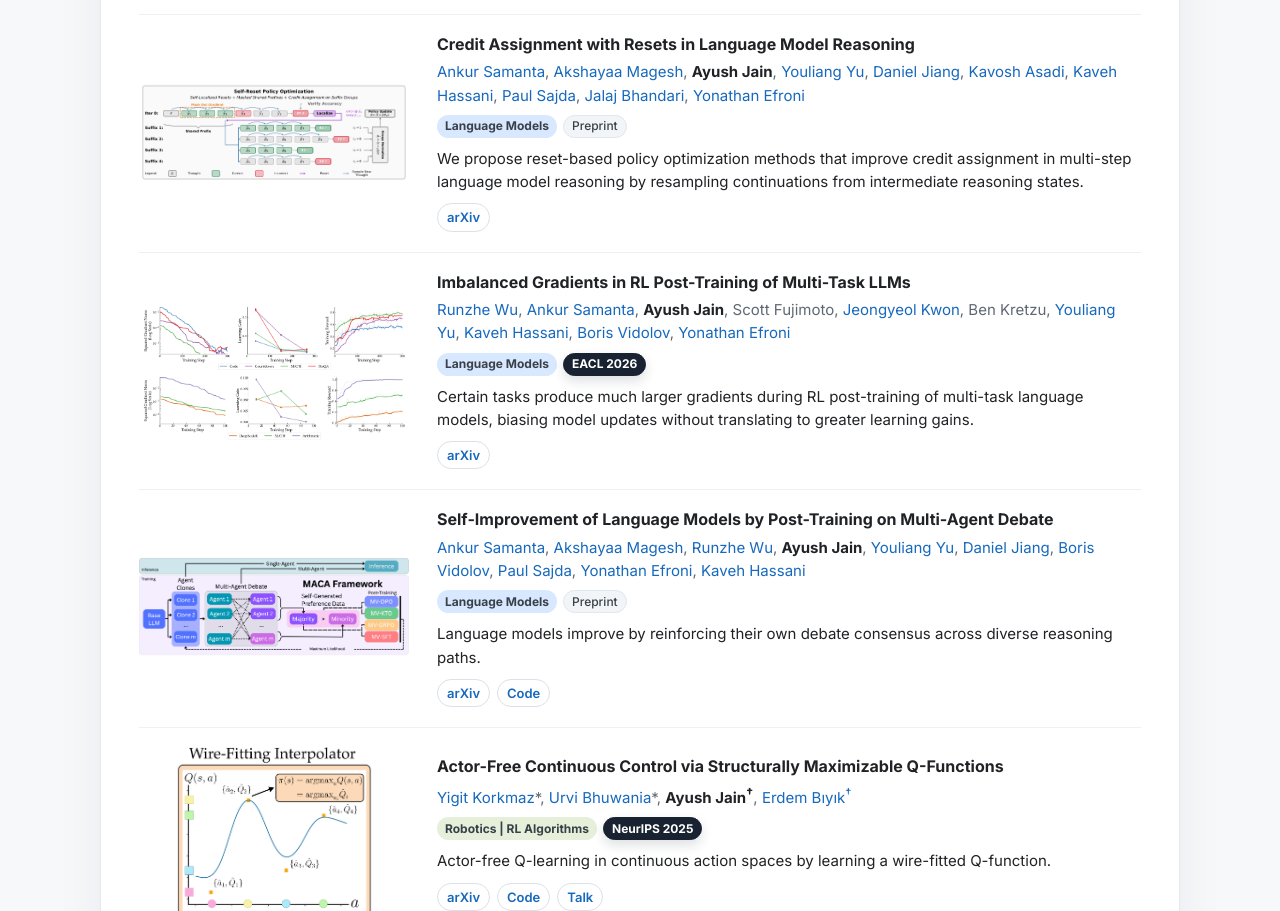
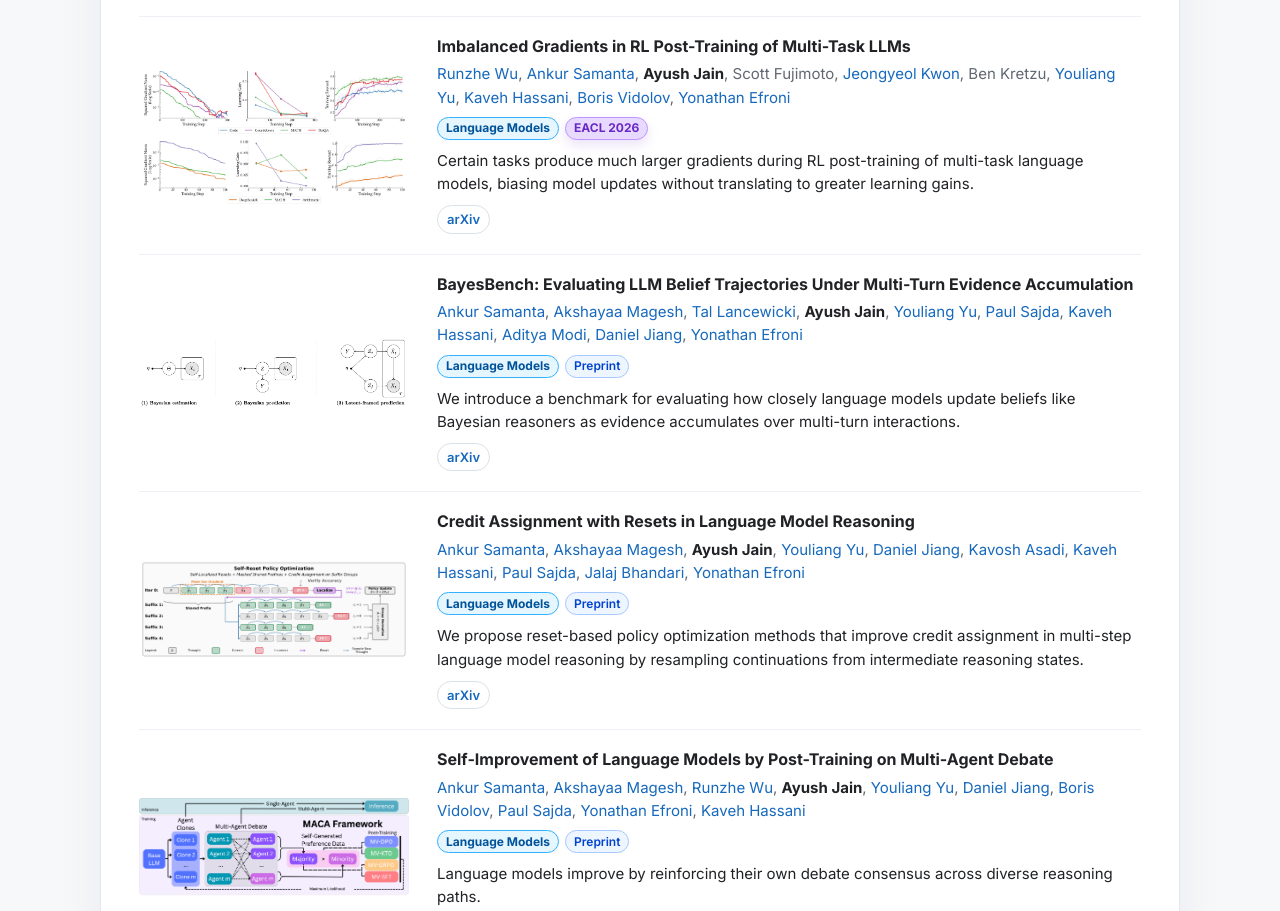
Before and after one commit to ayushj240/ayushj240.github.io, a Jekyll site: the page index.html, which Jekyll copies as it is, in a window 1280 px wide, cut to the strip 1009-1920 px from the top of the page. Built offline with Jekyll 4.4.1, drawn with Linux system fonts in a browser that asks for light colours.

Commit message:
Add BayesBench

```diff
--- a/index.html
+++ b/index.html
@@ -17,8 +17,23 @@
       --paper: #ffffff;
       --link: #1769bd;
       --link-hover: #c26818;
-      --llm: #d7e8ff;
-      --robotics-rl: #e5efd9;
+      --llm: #e5f6ff;
+      --llm-border: #33b1ff;
+      --llm-text: #00539a;
+      --llm-active: #00539a;
+      --llm-shadow: rgba(0, 83, 154, 0.14);
+      --robotics-rl: #d9fbfb;
+      --robotics-rl-border: #08bdba;
+      --robotics-rl-text: #005d5d;
+      --robotics-rl-active: #005d5d;
+      --robotics-rl-shadow: rgba(0, 93, 93, 0.13);
+      --venue-top: #e8daff;
+      --venue-top-border: #be95ff;
+      --venue-top-text: #6929c4;
+      --venue-top-shadow: rgba(105, 41, 196, 0.13);
+      --venue: #edf5ff;
+      --venue-border: #a6c8ff;
+      --venue-text: #0043ce;
     }
 
     * {
@@ -134,7 +149,7 @@
       display: flex;
       flex-wrap: wrap;
       align-items: center;
-      gap: 8px;
+      gap: 12px;
       padding: 18px 38px 6px;
     }
 
@@ -160,36 +175,51 @@
 
     .tab-button.llm-tab {
       background: var(--llm);
-      border-color: #b8d4f7;
+      border-color: var(--llm-border);
+      color: var(--llm-text);
     }
 
     .tab-button.robotics-rl-tab {
       background: var(--robotics-rl);
-      border-color: #bedfcf;
+      border-color: var(--robotics-rl-border);
+      color: var(--robotics-rl-text);
+    }
+
+    .tab-button.llm-tab:hover {
+      border-color: var(--llm-border);
+      color: var(--llm-text);
+    }
+
+    .tab-button.robotics-rl-tab:hover {
+      border-color: var(--robotics-rl-border);
+      color: var(--robotics-rl-text);
+    }
+
+    .tab-button:focus-visible {
+      outline: 3px solid rgba(23, 105, 189, 0.22);
+      outline-offset: 2px;
     }
 
     .tab-button.active {
-      background: #1f2937;
-      border-color: #1f2937;
-      color: #fff;
-      box-shadow: 0 8px 18px rgba(31, 41, 55, 0.14);
-    }
-
-    .tab-button.llm-tab.active,
-    .tab-button.robotics-rl-tab.active {
-      color: #1f2937;
+      background: #f8fafc;
+      border-width: 2px;
+      border-color: #182231;
+      color: #182231;
+      box-shadow: none;
     }
 
     .tab-button.llm-tab.active {
       background: var(--llm);
-      border-color: #7fb3ef;
-      box-shadow: 0 8px 18px rgba(23, 105, 189, 0.14);
+      border-color: var(--llm-active);
+      color: var(--llm-text);
+      box-shadow: none;
     }
 
     .tab-button.robotics-rl-tab.active {
       background: var(--robotics-rl);
-      border-color: #83c2a5;
-      box-shadow: 0 8px 18px rgba(43, 125, 85, 0.12);
+      border-color: var(--robotics-rl-active);
+      color: var(--robotics-rl-text);
+      box-shadow: none;
     }
 
     .papers-list {
@@ -305,28 +335,35 @@
     }
 
     .paper-topic {
+      border: 1px solid transparent;
       font-weight: 700;
     }
 
     .paper-topic.llm {
       background: var(--llm);
+      border-color: var(--llm-border);
+      color: var(--llm-text);
     }
 
     .paper-topic.robotics-rl {
       background: var(--robotics-rl);
+      border-color: var(--robotics-rl-border);
+      color: var(--robotics-rl-text);
     }
 
     .venue {
-      background: #f2f5f8;
-      border: 1px solid #e0e7ef;
+      background: var(--venue);
+      border: 1px solid var(--venue-border);
+      color: var(--venue-text);
+      font-weight: 600;
     }
 
     .venue.top {
-      background: #182231;
-      border-color: #182231;
-      color: #fff;
+      background: var(--venue-top);
+      border-color: var(--venue-top-border);
+      color: var(--venue-top-text);
       font-weight: 700;
-      box-shadow: 0 5px 12px rgba(24, 34, 49, 0.14);
+      box-shadow: 0 5px 12px var(--venue-top-shadow);
     }
 
     .paper p {
@@ -529,6 +566,64 @@
         </div>
 
         <div class="paper" data-topic="language-models">
+          <a class="paper-media" href="https://arxiv.org/abs/2510.19178">
+            <img src="images/imbalanced_teaser.png" alt="Imbalanced Gradients teaser">
+          </a>
+          <div>
+            <a class="paper-title" href="https://arxiv.org/abs/2510.19178">Imbalanced Gradients in RL Post-Training of Multi-Task LLMs</a>
+            <div class="authors">
+              <a href="https://ziqian2000.github.io/">Runzhe Wu</a>,
+              <a href="https://www.linkedin.com/in/ankursamanta/">Ankur Samanta</a>,
+              <strong>Ayush Jain</strong>,
+              Scott Fujimoto,
+              <a href="https://kwonchungli.github.io/">Jeongyeol Kwon</a>,
+              Ben Kretzu,
+              <a href="https://www.linkedin.com/in/youliangyu/">Youliang Yu</a>,
+              <a href="https://kavehhassani.github.io/">Kaveh Hassani</a>,
+              <a href="https://www.linkedin.com/in/borisvidolov/">Boris Vidolov</a>,
+              <a href="https://sites.google.com/view/yonathan-efroni/home">Yonathan Efroni</a>
+            </div>
+            <div class="paper-meta">
+              <span class="paper-topic llm">Language Models</span>
+              <span class="venue top">EACL 2026</span>
+            </div>
+            <p>Certain tasks produce much larger gradients during RL post-training of multi-task language models, biasing model updates without translating to greater learning gains.</p>
+            <div class="paper-links">
+              <a href="https://arxiv.org/abs/2510.19178">arXiv</a>
+            </div>
+          </div>
+        </div>
+
+        <div class="paper" data-topic="language-models">
+          <a class="paper-media" href="https://arxiv.org/abs/2606.30850">
+            <img src="images/bayesbench.png" alt="BayesBench teaser">
+          </a>
+          <div>
+            <a class="paper-title" href="https://arxiv.org/abs/2606.30850">BayesBench: Evaluating LLM Belief Trajectories Under Multi-Turn Evidence Accumulation</a>
+            <div class="authors">
+              <a href="https://www.linkedin.com/in/ankursamanta/">Ankur Samanta</a>,
+              <a href="https://sites.google.com/view/akshayaamagesh/home">Akshayaa Magesh</a>,
+              <a href="https://sites.google.com/view/lancewicki/">Tal Lancewicki</a>,
+              <strong>Ayush Jain</strong>,
+              <a href="https://www.linkedin.com/in/youliangyu/">Youliang Yu</a>,
+              <a href="https://www.bme.columbia.edu/paul-sajda">Paul Sajda</a>,
+              <a href="https://kavehhassani.github.io/">Kaveh Hassani</a>,
+              <a href="https://adityamodi.github.io/">Aditya Modi</a>,
+              <a href="https://danielrjiang.github.io/">Daniel Jiang</a>,
+              <a href="https://sites.google.com/view/yonathan-efroni/home">Yonathan Efroni</a>
+            </div>
+            <div class="paper-meta">
+              <span class="paper-topic llm">Language Models</span>
+              <span class="venue">Preprint</span>
+            </div>
+            <p>We introduce a benchmark for evaluating how closely language models update beliefs like Bayesian reasoners as evidence accumulates over multi-turn interactions.</p>
+            <div class="paper-links">
+              <a href="https://arxiv.org/abs/2606.30850">arXiv</a>
+            </div>
+          </div>
+        </div>
+
+        <div class="paper" data-topic="language-models">
           <a class="paper-media" href="https://arxiv.org/abs/2605.25507">
             <img src="images/credit_assignment_resets.png" alt="Credit Assignment with Resets teaser">
           </a>
@@ -553,35 +648,6 @@
             <p>We propose reset-based policy optimization methods that improve credit assignment in multi-step language model reasoning by resampling continuations from intermediate reasoning states.</p>
             <div class="paper-links">
               <a href="https://arxiv.org/abs/2605.25507">arXiv</a>
-            </div>
-          </div>
-        </div>
-
-        <div class="paper" data-topic="language-models">
-          <a class="paper-media" href="https://arxiv.org/abs/2510.19178">
-            <img src="images/imbalanced_teaser.png" alt="Imbalanced Gradients teaser">
-          </a>
-          <div>
-            <a class="paper-title" href="https://arxiv.org/abs/2510.19178">Imbalanced Gradients in RL Post-Training of Multi-Task LLMs</a>
-            <div class="authors">
-              <a href="https://ziqian2000.github.io/">Runzhe Wu</a>,
-              <a href="https://www.linkedin.com/in/ankursamanta/">Ankur Samanta</a>,
-              <strong>Ayush Jain</strong>,
-              Scott Fujimoto,
-              <a href="https://kwonchungli.github.io/">Jeongyeol Kwon</a>,
-              Ben Kretzu,
-              <a href="https://www.linkedin.com/in/youliangyu/">Youliang Yu</a>,
-              <a href="https://kavehhassani.github.io/">Kaveh Hassani</a>,
-              <a href="https://www.linkedin.com/in/borisvidolov/">Boris Vidolov</a>,
-              <a href="https://sites.google.com/view/yonathan-efroni/home">Yonathan Efroni</a>
-            </div>
-            <div class="paper-meta">
-              <span class="paper-topic llm">Language Models</span>
-              <span class="venue top">EACL 2026</span>
-            </div>
-            <p>Certain tasks produce much larger gradients during RL post-training of multi-task language models, biasing model updates without translating to greater learning gains.</p>
-            <div class="paper-links">
-              <a href="https://arxiv.org/abs/2510.19178">arXiv</a>
             </div>
           </div>
         </div>
```
Also changed, not shown: images/bayesbench.png (added), 1 other file.
